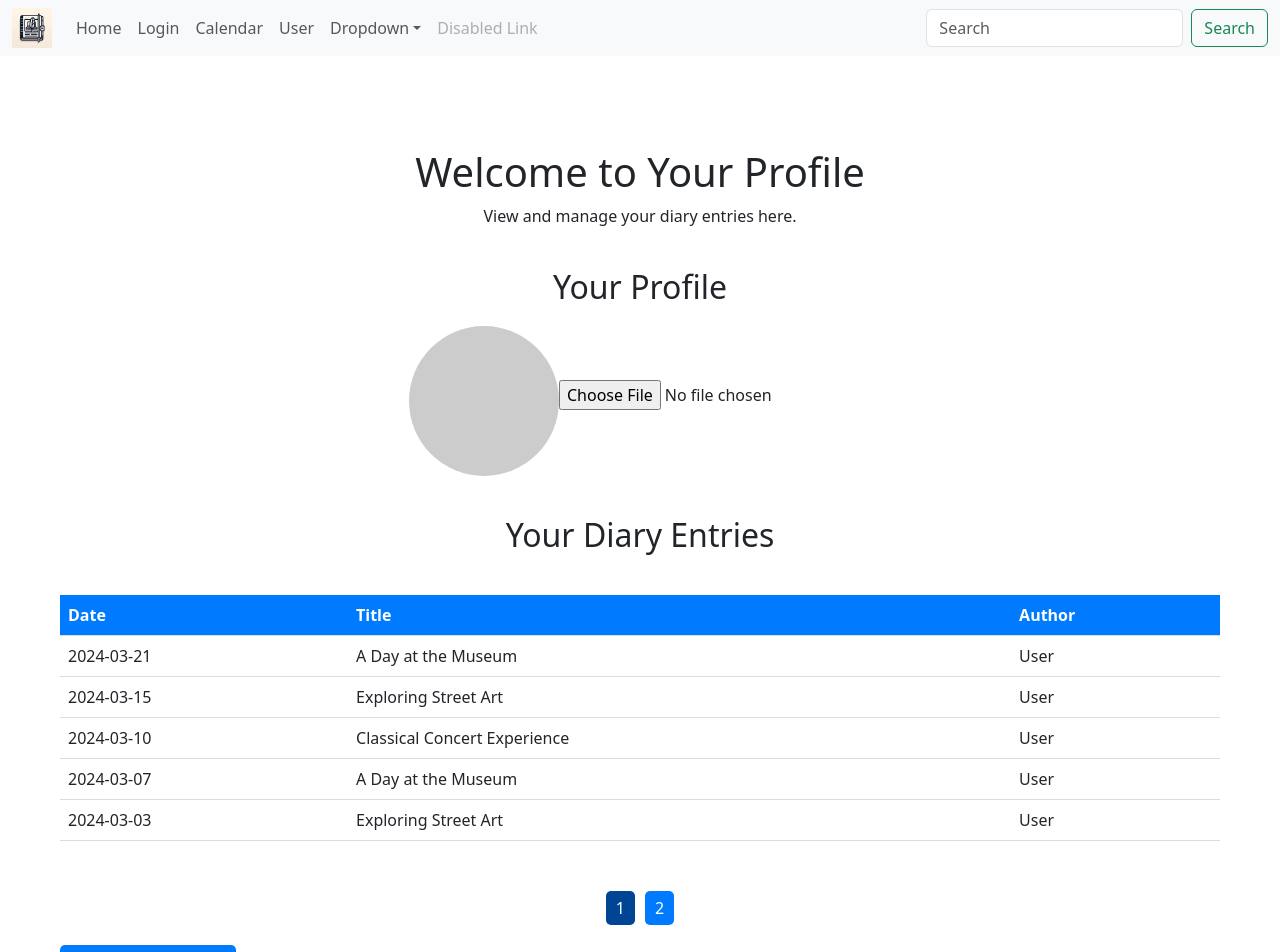
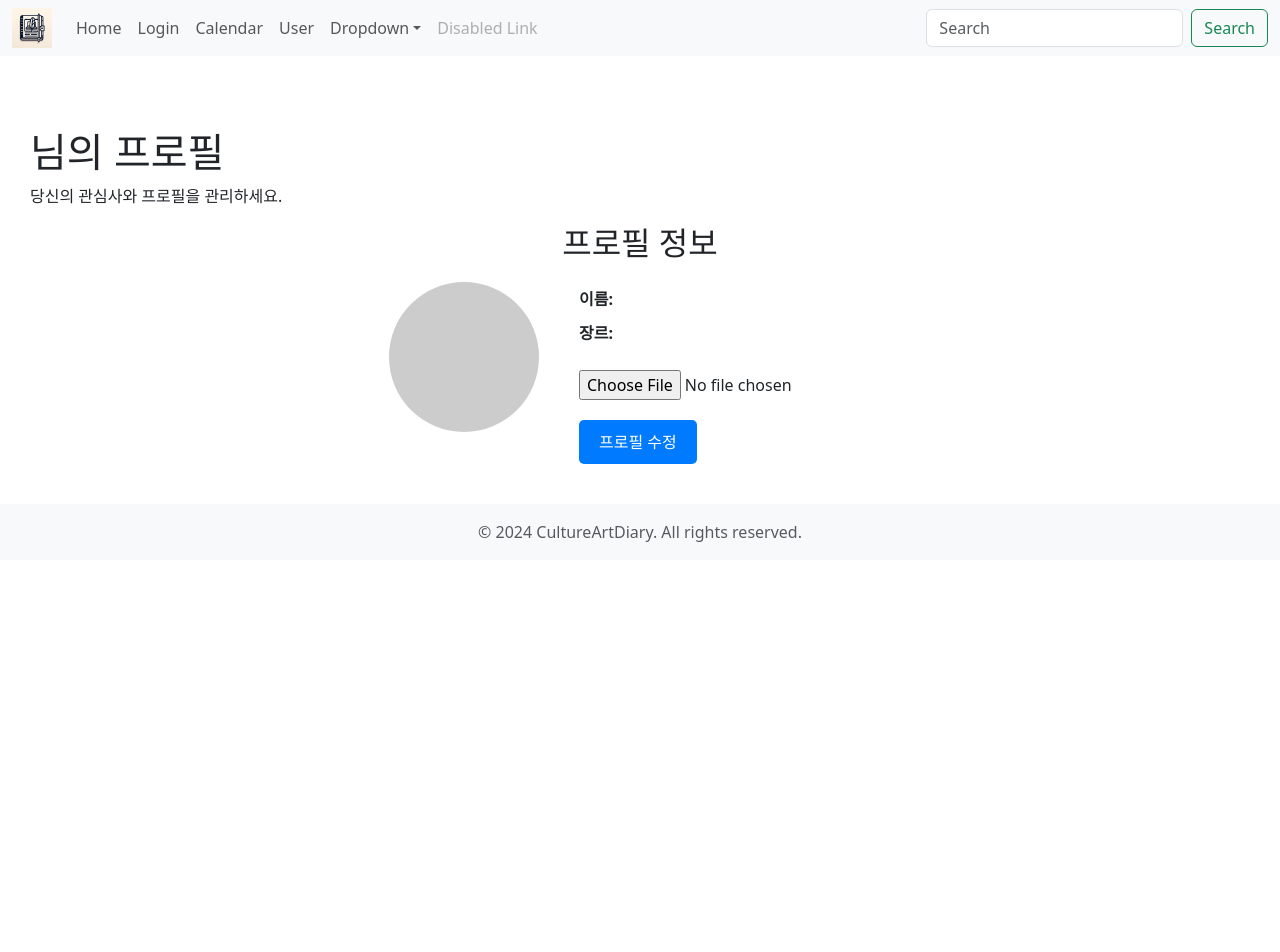
Before and after one commit to HyungMinKim98/CultureArtDiary, a React (Create React App) app: page /user in a window 1280 px wide. Shown: the top 952 px of the page. After the commit the page ends 800 px from the top, so only its background shows below. Built offline with nearby package versions, Linux system fonts and the light colour scheme.

Commit message:
userpage

```diff
--- a/src/App.tsx
+++ b/src/App.tsx
@@ -9,6 +9,7 @@ import CalendarPage from './pages/CalendarPage/CalendarPage';
 import DiaryCreationPage from './pages/DiaryCreationPage/DiaryCreationPage';
 import DetailPage from './pages/DetailPage/DetailPage';
 import './firebase'; // Firebase 초기화
+import EditProfilePage from './pages/UserPage/EditProfilePage';
 
 const Layout = () => {
   return(
@@ -32,6 +33,7 @@ const App = () => {
           <Route path='diarycreation' element= {<DiaryCreationPage />} />
           <Route path='calendar' element= {<CalendarPage />} />
           <Route path='user' element= {<UserPage />} />
+          <Route path='edit-profile' element= {<EditProfilePage />} />
           <Route path='detail/:type/:id' element={<DetailPage />} />
         </Route>
       </Routes>
--- /dev/null
+++ b/src/components/Types.ts
@@ -0,0 +1,48 @@
+// src>components> Types.ts
+
+export interface Media {
+  title: string;
+  poster_path: string;
+  id: string;
+  overview: string;
+  releaseDate: string;
+  genres: number[];
+  originalLanguage: string;
+  popularity: number;
+  voteAverage: number;
+  voteCount: number;
+}
+
+export interface User {
+  id: string;
+  nickname: string;
+  profilePhoto: string;
+  genre: Genre[];
+  gender: Gender;
+  birthYear: string;
+}
+
+export enum Gender {
+  Male = "남성",
+  Female = "여성",
+  Other = "기타",
+}
+
+
+export enum Genre {
+  Action = "액션",
+  Comedy = "코미디",
+  Drama = "드라마",
+  Fantasy = "판타지",
+  Horror = "호러",
+  Romance = "로맨스",
+  Thriller = "스릴러",
+  Documentary = "다큐멘터리",
+  ScienceFiction = "SF",
+  Mystery = "미스터리",
+  Animation = "애니메이션",
+  Biography = "전기",
+  History = "역사",
+  Musical = "뮤지컬",
+  Sports = "스포츠",
+}
--- a/src/pages/DetailPage/DetailPage.tsx
+++ b/src/pages/DetailPage/DetailPage.tsx
@@ -1,7 +1,7 @@
  // src/pages/DetailPage/DetailPage.tsx
 import React, { useEffect, useState } from 'react';
 import { useParams } from 'react-router-dom';
-import { Media } from '../../components/mediaTypes';
+import { Media } from '../../components/Types';
 import './DetailPage.css';
 
 const DetailPage = () => {
--- a/src/pages/MainPage/MainPage.tsx
+++ b/src/pages/MainPage/MainPage.tsx
@@ -1,7 +1,7 @@
 import React, { useState, useEffect } from 'react';
 import './MainPage.css'; // 같은 디렉토리에 이 CSS 파일이 있어야 합니다.
 import { useNavigate } from 'react-router-dom';
-import { Media } from '../../components/mediaTypes'; // Media 타입을 정의한 파일에서 import
+import { Media } from '../../components/Types'; // Media 타입을 정의한 파일에서 import
 
 const MainPage = () => {
   const entriesPerPage = 5;
--- /dev/null
+++ b/src/pages/UserPage/EditProfilePage.css
@@ -0,0 +1,63 @@
+/* EditProfilePage.css */
+
+.edit-profile-container {
+  max-width: 600px;
+  margin: 40px auto;
+  padding: 20px;
+  border: 1px solid #eee;
+  border-radius: 8px;
+  box-shadow: 0 2px 5px rgba(0, 0, 0, 0.1);
+  background-color: #fff;
+}
+
+.edit-profile-container form {
+  display: flex;
+  flex-direction: column;
+  gap: 15px; /* 항목 간 간격 조정 */
+}
+
+.edit-profile-container label,
+.edit-profile-container legend {
+  margin-bottom: 5px;
+  font-weight: bold;
+  color: #333;
+}
+
+.edit-profile-container input[type="text"],
+.edit-profile-container select,
+.edit-profile-container button[type="submit"] {
+  padding: 8px;
+  border: 1px solid #ccc;
+  border-radius: 4px;
+  margin-left: 10px; /* 왼쪽 여백 추가 */
+}
+
+.edit-profile-container input[type="text"] {
+  width: calc(100% - 22px); /* 라벨과의 간격을 고려한 너비 조정 */
+}
+
+.edit-profile-container fieldset {
+  border: 1px solid #ccc;
+  padding: 10px;
+  border-radius: 4px;
+}
+
+.edit-profile-container fieldset label {
+  display: flex;
+  align-items: center;
+  gap: 10px; /* 체크박스와 텍스트 사이 간격 조정 */
+}
+
+.edit-profile-container button[type="submit"] {
+  background-color: #007bff;
+  color: white;
+  padding: 10px 20px;
+  border: none;
+  border-radius: 4px;
+  cursor: pointer;
+  transition: background-color 0.3s ease;
+}
+
+.edit-profile-container button[type="submit"]:hover {
+  background-color: #0056b3;
+}
--- /dev/null
+++ b/src/pages/UserPage/EditProfilePage.tsx
@@ -0,0 +1,113 @@
+// src>pages>UserPage>EditProfilePage.tsx
+import React, { useEffect, useState } from 'react';
+import { User, Genre, Gender } from '../../components/Types';
+import { updateUserProfile } from '../../store/userSlice';
+import { useNavigate } from 'react-router-dom';
+import './EditProfilePage.css'; // 필요에 따라 CSS 파일 생성
+import { useDispatch, useSelector } from 'react-redux';
+import { RootState } from '../../store/store';
+
+const EditProfilePage: React.FC = () => {
+  const dispatch = useDispatch();
+  const navigate = useNavigate();
+  const user = useSelector((state: RootState) => state.user);
+
+  const [nickname, setNickname] = useState(user.nickname);
+  const [gender, setGender] = useState(user.gender);
+  const [birthYear, setBirthYear] = useState(user.birthYear);
+  const [genres, setGenres] = useState(user.genre);
+
+    // 사용자의 기존 정보를 반영
+    useEffect(() => {
+      setNickname(user.nickname);
+      setGender(user.gender);
+      setBirthYear(user.birthYear);
+      setGenres(user.genre);
+    }, [user]);
+
+
+// 장르 변경 처리
+const handleGenreChange = (selectedGenre: Genre) => {
+  if (genres.includes(selectedGenre)) {
+      // 이미 선택된 장르를 다시 클릭하면 제거
+      setGenres(genres.filter(genre => genre !== selectedGenre));
+  } else if (genres.length < 3) {
+      // 최대 3개의 장르까지 선택 가능
+      setGenres([...genres, selectedGenre]);
+  } else {
+      // 3개 이상 선택할 수 없으므로 경고 또는 무시
+      console.log("최대 3개의 장르만 선택 가능합니다.");
+  }
+};
+
+  const handleSubmit = (event: React.FormEvent) => {
+    event.preventDefault();
+    dispatch(updateUserProfile({
+      nickname,
+      profilePhoto: user.profilePhoto, // 프로필 사진 업데이트 로직이 필요하면 추가
+      genre: genres,
+      gender,
+      birthYear
+    }));
+    console.log('Updated user profile:', { nickname, genre: genres, gender, birthYear });
+    navigate('/user'); // 수정 후 사용자 프로필 페이지로 리다이렉션
+  };
+
+  const handleGenderChange = (event: React.ChangeEvent<HTMLSelectElement>) => {
+    dispatch(updateUserProfile({ ...user, gender: event.target.value as Gender }));
+  };
+
+  const handleBirthYearChange = (event: React.ChangeEvent<HTMLSelectElement>) => {
+    dispatch(updateUserProfile({ ...user, birthYear: event.target.value }));
+  };
+
+  const handleNicknameChange = (event: React.ChangeEvent<HTMLInputElement>) => {
+    dispatch(updateUserProfile({ ...user, nickname: event.target.value }));
+  };
+
+
+
+  return (
+    <div className="edit-profile-container">
+      <form onSubmit={handleSubmit}>
+        <label>
+          닉네임:
+          <input type="text" value={user.nickname} onChange={handleNicknameChange} />
+        </label>
+        <label>
+          성별:
+          <select value={user.gender} onChange={handleGenderChange}>
+            {Object.values(Gender).map(gender => (
+              <option key={gender} value={gender}>{gender}</option>
+            ))}
+          </select>
+        </label>
+        <label>
+          생년:
+          <select value={user.birthYear} onChange={handleBirthYearChange}>
+            {Array.from(new Array(100)).map((_, i) => {
+              const year = new Date().getFullYear() - i;
+              return <option key={year} value={year}>{year}</option>;
+            })}
+          </select>
+        </label>
+        <fieldset>
+          <legend>관심 장르:</legend>
+          {Object.values(Genre).map((genre) => (
+            <label key={genre}>
+              <input
+                type="checkbox"
+                checked={user.genre.includes(genre)}
+                onChange={() => handleGenreChange(genre)}
+              />
+              {genre}
+            </label>
+          ))}
+        </fieldset>
+        <button type="submit">프로필 업데이트</button>
+      </form>
+    </div>
+  );
+};
+
+export default EditProfilePage;
--- a/src/pages/UserPage/UserPage.css
+++ b/src/pages/UserPage/UserPage.css
@@ -1,126 +1,71 @@
-/* UserPage.css */
-
-/* 기본 스타일 */
-.main-container {
-  padding: 20px;
-  max-width: 1200px;
-  margin: auto;
+.profile-info {
+  display: flex;
+  justify-content: center;
+  align-items: flex-start; /* 세로 방향 정렬을 위해 start 사용 */
+  flex-direction: row;
+  gap: 20px; /* 요소 사이 간격 */
 }
-
-.header {
-  text-align: center;
+.profile-section {
+  text-align: center; /* 제목 중앙 정렬 */
   margin-bottom: 40px;
 }
 
-.profile-section {
-  margin-bottom: 40px;
+.profile-title {
+  margin-bottom: 20px; /* 제목과 프로필 정보 사이의 간격 */
 }
-
-.profile-info {
-  text-align: center;
+.user-header {
+  margin-left: 30px;
 }
-
-.profile-info h2 {
-  margin-bottom: 20px;
-}
-
-.profile-pic-container {
-  position: relative;
-  display: inline-block;
-}
-
-.default-profile-pic {
-  width: 150px;
-  height: 150px;
-  border-radius: 50%;
-  background-color: #ccc;
-  display: flex;
-  justify-content: center;
-  align-items: center;
-  font-size: 80px;
-}
-
-.default-profile-pic i {
-  color: #fff;
-}
-
-.profile-pic {
+.default-profile-pic, .profile-pic {
   width: 150px;
   height: 150px;
   border-radius: 50%;
   object-fit: cover;
-  margin-bottom: 20px;
+  margin-right: 20px; /* 오른쪽 여백 추가 */
 }
 
-.profile-pic + input[type="file"] {
-  margin-top: 10px;
+.user-info {
+  display: flex;
+  flex-direction: column;
+  justify-content: center;
+  align-items: flex-start; /* 왼쪽 정렬 */
+}
+.user-info p {
+  margin: 5px 0;
 }
 
-.diary-entries-section {
-  margin-bottom: 40px;
+.file-input-container {
+  margin-top: 20px;
 }
 
-.diary-entries-section h2 {
-  text-align: center;
-  margin: 40px 0;
-}
-
-table {
-  width: 100%;
-  border-collapse: collapse;
-  margin: 30px 0;
-}
-
-th, td {
-  text-align: left;
-  padding: 8px;
-  border-bottom: 1px solid #ddd;
-}
-
-th {
+.edit-button {
+  margin-top: 20px;
   background-color: #007bff;
   color: white;
-}
-
-tr:hover {
-  background-color: #f5f5f5;
-}
-
-.pagination {
-  display: flex;
-  justify-content: center;
-  padding: 20px;
-}
-
-.pagination button {
-  padding: 5px 10px;
-  margin: 0 5px;
-  background-color: #007bff;
-  color: white;
+  padding: 10px 20px;
   border: none;
   border-radius: 5px;
   cursor: pointer;
   transition: background-color 0.3s;
 }
 
-.pagination button:hover {
+.edit-button:hover {
   background-color: #0056b3;
 }
 
-.pagination .active {
-  background-color: #004494;
+
+.default-profile-pic, .profile-pic {
+  width: 150px;
+  height: 150px;
+  border-radius: 50%; /* 동그라미 모양으로 만듭니다 */
+  object-fit: cover; /* 이미지 비율을 유지하면서 컨테이너에 맞춤 */
 }
 
-.create-diary-button {
-  display: inline-block;
-  background-color: #007bff;
-  color: white;
-  padding: 10px 20px;
-  text-decoration: none;
-  border-radius: 5px;
-  transition: background-color 0.3s;
+.default-profile-pic {
+  display: flex;
+  justify-content: center;
+  align-items: center;
+  background-color: #ccc;
+  font-size: 4rem; /* 아이콘 크기를 적절하게 조절 */
+  color: #fff;
 }
-
-.create-diary-button:hover {
-  background-color: #0056b3;
-}
--- a/src/pages/UserPage/UserPage.tsx
+++ b/src/pages/UserPage/UserPage.tsx
@@ -1,51 +1,42 @@
-// UserPage.tsx
+// src > pages> UserPage> UserPage.tsx
 
 import React, { useState } from 'react';
+import { useNavigate } from 'react-router-dom'; // 페이지 이동을 위해 사용
 import './UserPage.css'; // UserPage.css 파일을 import합니다.
+import { useDispatch, useSelector } from 'react-redux';
+import { updateUserProfile } from '../../store/userSlice';
+import { RootState } from '../../store/store';
+
 
 const UserPage: React.FC = () => {
-  const entriesPerPage = 5;
-  const [currentPage, setCurrentPage] = useState(1);
   const [profilePic, setProfilePic] = useState<File | null>(null);
+  const dispatch = useDispatch();
+  const user = useSelector((state: RootState) => state.user);
+  const navigate = useNavigate();
 
+  // 프로필 사진 변경 핸들러
   const handleProfilePicChange = (e: React.ChangeEvent<HTMLInputElement>) => {
     if (e.target.files && e.target.files.length > 0) {
-      setProfilePic(e.target.files[0]);
+      const profilePhotoUrl = URL.createObjectURL(e.target.files[0]);
+      dispatch(updateUserProfile({ ...user, profilePhoto: profilePhotoUrl }));
     }
   };
 
-  const diaryEntries = [
-    { date: "2024-03-21", title: "A Day at the Museum", author: "User" },
-    { date: "2024-03-15", title: "Exploring Street Art", author: "User" },
-    { date: "2024-03-10", title: "Classical Concert Experience", author: "User" },
-    { date: "2024-03-07", title: "A Day at the Museum", author: "User" },
-    { date: "2024-03-03", title: "Exploring Street Art", author: "User" },
-    { date: "2024-03-01", title: "Classical Concert Experience", author: "User" },
-    // Add more diary entries
-  ];
-
-  const pageCount = Math.ceil(diaryEntries.length / entriesPerPage);
-
-  const currentEntries = diaryEntries.slice(
-    (currentPage - 1) * entriesPerPage,
-    currentPage * entriesPerPage
-  );
-
-  // Handler to change page
-  const setPage = (pageNumber: number) => {
-    setCurrentPage(pageNumber);
+   // 수정 페이지로 이동하는 함수
+   const handleEditProfile = () => {
+    navigate('/edit-profile');
   };
 
   return (
-    <div className="main-container">
-      <div className="header">
-        <h1>Welcome to Your Profile</h1>
-        <p>View and manage your diary entries here.</p>
+    <div className="user-container">
+      <div className="user-header">
+        <h1>{user.nickname}님의 프로필</h1>
+        <p>당신의 관심사와 프로필을 관리하세요.</p>
       </div>
 
       <div className="profile-section">
+      <h2 className="profile-title">프로필 정보</h2>
         <div className="profile-info">
-          <h2>Your Profile</h2>
           <div className="profile-pic-container">
             {profilePic ? (
               <img src={URL.createObjectURL(profilePic)} alt="Profile" className="profile-pic" />
@@ -55,41 +46,18 @@ const UserPage: React.FC = () => {
               </div>
             )}
           </div>
-          <input type="file" accept="image/*" onChange={handleProfilePicChange} />
+          <div className="user-info">
+            <p><strong>이름:</strong> {user.nickname}</p>
+            <p><strong>장르:</strong> {user.genre.join(', ')}</p>
+
+            <div className="file-input-container">
+              <input type="file" accept="image/*" onChange={handleProfilePicChange} />
+            </div>
+            <button onClick={handleEditProfile} className="edit-button">프로필 수정</button>
         </div>
-      </div>
-
-      <div className="diary-entries-section">
-        <h2>Your Diary Entries</h2>
-        <table>
-          <thead>
-            <tr>
-              <th>Date</th>
-              <th>Title</th>
-              <th>Author</th>
-            </tr>
-          </thead>
-          <tbody>
-            {currentEntries.map((entry, index) => (
-              <tr key={index}>
-                <td>{entry.date}</td>
-                <td>{entry.title}</td>
-                <td>{entry.author}</td>
-              </tr>
-            ))}
-          </tbody>
-        </table>
-        <div className="pagination">
-          {Array.from({ length: pageCount }, (_, i) => i + 1).map((number) => (
-            <button key={number} onClick={() => setPage(number)} className={currentPage === number ? 'active' : ''}>
-              {number}
-            </button>
-          ))}
         </div>
-        <a href="/diarycreation" className="create-diary-button">Create Diary Entry</a>
       </div>
     </div>
   );
 };
-
 export default UserPage;
--- a/src/store/store.ts
+++ b/src/store/store.ts
@@ -1,10 +1,12 @@
 // src/store/store.ts
 
 import { configureStore } from '@reduxjs/toolkit';
+import userReducer from './userSlice'; // userSlice 리듀서를 임포트합니다.
 import diaryReducer from './diarySlice';
 
 export const store = configureStore({
   reducer: {
+    user: userReducer, // user 리듀서를 추가합니다.
     diary: diaryReducer,
   },
 });
--- /dev/null
+++ b/src/store/userSlice.ts
@@ -0,0 +1,51 @@
+// src/store/userSlice.ts 파일
+
+import { createSlice, PayloadAction } from '@reduxjs/toolkit';
+import { User, Gender, Genre } from '../components/Types'; // Gender와 Genre 타입을 임포트합니다.
+
+// 초기 상태의 타입을 User 인터페이스로 설정합니다.
+const initialState: User = {
+  id: '0',
+  nickname: '',
+  profilePhoto: '',
+  genre: [], // Genre[] 타입으로 초기화합니다.
+  gender: Gender.Other, // Gender 타입으로 초기화합니다.
+  birthYear: '',
+};
+
+export const userSlice = createSlice({
+  name: 'user',
+  initialState,
+  reducers: {
+    setNickname: (state, action: PayloadAction<string>) => {
+      state.nickname = action.payload;
+    },
+    setProfilePhoto: (state, action: PayloadAction<string>) => {
+      state.profilePhoto = action.payload;
+    },
+    setGenre: (state, action: PayloadAction<Genre[]>) => { // Genre[] 타입을 받습니다.
+      state.genre = action.payload;
+    },
+    setGender: (state, action: PayloadAction<Gender>) => { // Gender 타입을 받습니다.
+      state.gender = action.payload;
+    },
+    setBirthYear: (state, action: PayloadAction<string>) => {
+      state.birthYear = action.payload;
+    },
+    updateUserProfile: (
+      state,
+      action: PayloadAction<{ nickname: string; profilePhoto: string; genre: Genre[]; gender: Gender; birthYear: string }>
+    ) => {
+      const { nickname, profilePhoto, genre, gender, birthYear } = action.payload;
+      state.nickname = nickname;
+      state.profilePhoto = profilePhoto;
+      state.genre = genre;
+      state.gender = gender;
+      state.birthYear = birthYear;
+    },
+  },
+});
+
+export const { setNickname, setProfilePhoto, setGenre, setGender, setBirthYear, updateUserProfile } = userSlice.actions;
+
+export default userSlice.reducer;
```
Also changed, not shown: src/components/mediaTypes.ts (deleted, +0 -14 lines).
